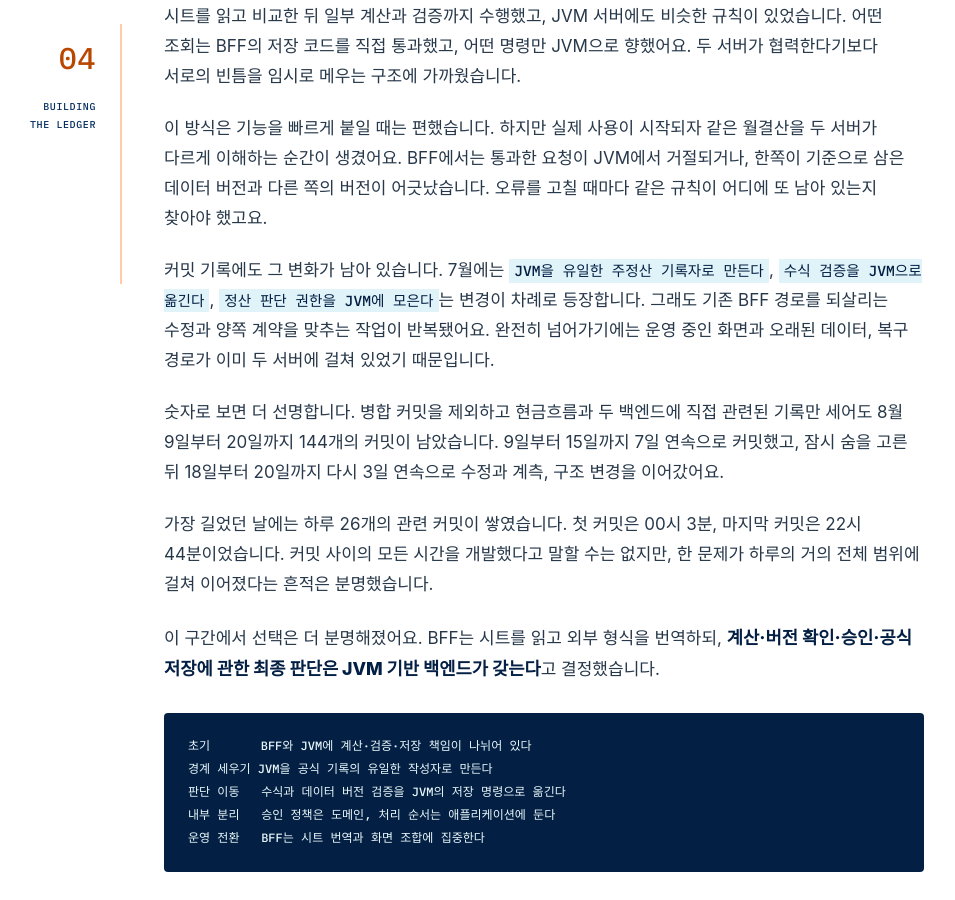
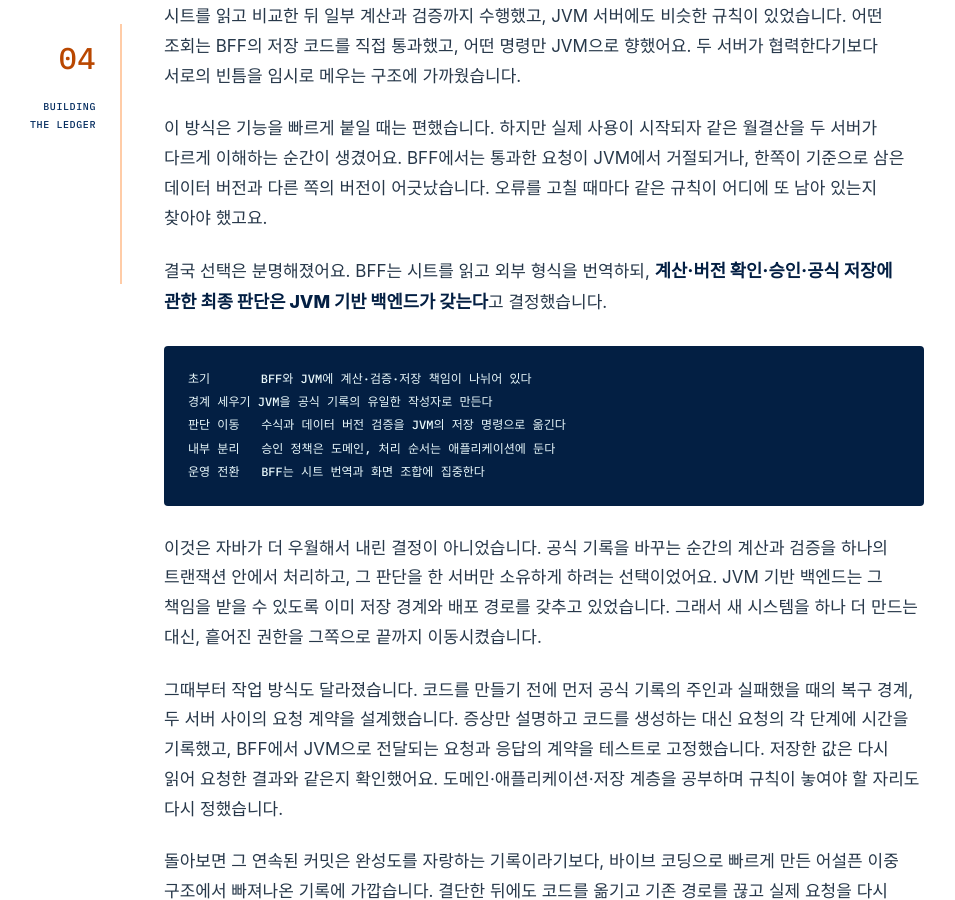
Before and after one commit to merryAI-dev/merryAI-dev.github.io, a Jekyll site: the page built from _posts/2026-08-25-myscube-building-the-ledger-04.md, in a window 1280 px wide and 900 px high, scrolled down 7637 px. Shown: the whole window, without its empty margins (182-1137 px from the left). Built offline with Jekyll 4.4.1, drawn with Linux system fonts in a browser that asks for light colours; some web fonts are replaced.

Commit message:
edit: remove commit statistics from narrative

````diff
--- a/_posts/2026-08-25-myscube-building-the-ledger-04.md
+++ b/_posts/2026-08-25-myscube-building-the-ledger-04.md
@@ -157,13 +157,7 @@ public CashflowSheetLabApplyResponse applyCashflowSheetLab(
 
 이 방식은 기능을 빠르게 붙일 때는 편했습니다. 하지만 실제 사용이 시작되자 같은 월결산을 두 서버가 다르게 이해하는 순간이 생겼어요. BFF에서는 통과한 요청이 JVM에서 거절되거나, 한쪽이 기준으로 삼은 데이터 버전과 다른 쪽의 버전이 어긋났습니다. 오류를 고칠 때마다 같은 규칙이 어디에 또 남아 있는지 찾아야 했고요.
 
-커밋 기록에도 그 변화가 남아 있습니다. 7월에는 `JVM을 유일한 주정산 기록자로 만든다`, `수식 검증을 JVM으로 옮긴다`, `정산 판단 권한을 JVM에 모은다`는 변경이 차례로 등장합니다. 그래도 기존 BFF 경로를 되살리는 수정과 양쪽 계약을 맞추는 작업이 반복됐어요. 완전히 넘어가기에는 운영 중인 화면과 오래된 데이터, 복구 경로가 이미 두 서버에 걸쳐 있었기 때문입니다.
-
-숫자로 보면 더 선명합니다. 병합 커밋을 제외하고 현금흐름과 두 백엔드에 직접 관련된 기록만 세어도 8월 9일부터 20일까지 144개의 커밋이 남았습니다. 9일부터 15일까지 7일 연속으로 커밋했고, 잠시 숨을 고른 뒤 18일부터 20일까지 다시 3일 연속으로 수정과 계측, 구조 변경을 이어갔어요.
-
-가장 길었던 날에는 하루 26개의 관련 커밋이 쌓였습니다. 첫 커밋은 00시 3분, 마지막 커밋은 22시 44분이었습니다. 커밋 사이의 모든 시간을 개발했다고 말할 수는 없지만, 한 문제가 하루의 거의 전체 범위에 걸쳐 이어졌다는 흔적은 분명했습니다.
-
-이 구간에서 선택은 더 분명해졌어요. BFF는 시트를 읽고 외부 형식을 번역하되, **계산·버전 확인·승인·공식 저장에 관한 최종 판단은 JVM 기반 백엔드가 갖는다**고 결정했습니다.
+결국 선택은 분명해졌어요. BFF는 시트를 읽고 외부 형식을 번역하되, **계산·버전 확인·승인·공식 저장에 관한 최종 판단은 JVM 기반 백엔드가 갖는다**고 결정했습니다.
 
 ```text
 초기       BFF와 JVM에 계산·검증·저장 책임이 나뉘어 있다
````
